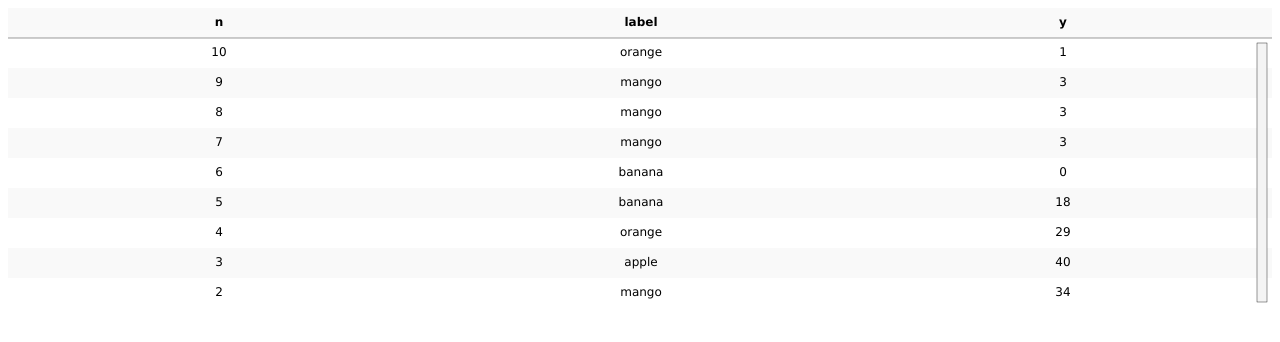
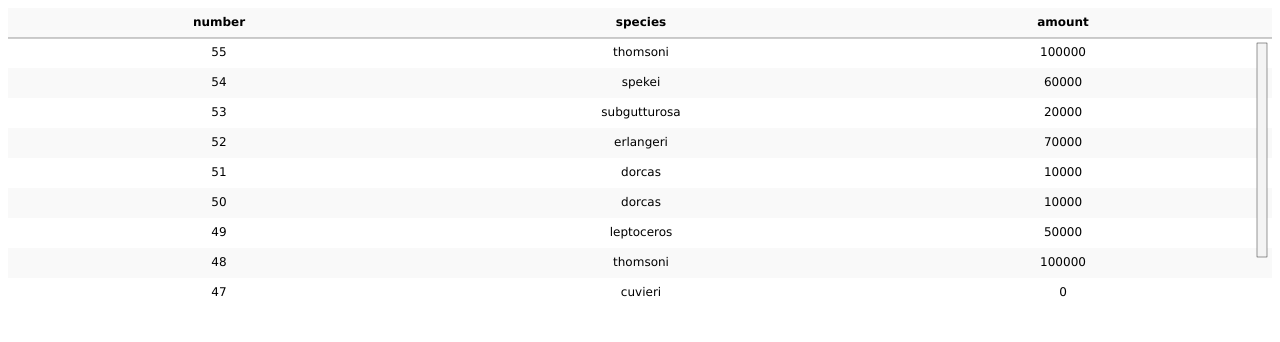
Before and after one commit to tsur/tabita, a website: page examples/table_chart_realtime.html in a window 1280 px wide. Drawn offline with Linux system fonts and the light colour scheme.

Commit message:
update readme

```diff
--- a/examples/table_chart_realtime.html
+++ b/examples/table_chart_realtime.html
@@ -6,18 +6,18 @@
     var chart = new Tabita.Table("chartContainer", {
 
       title:{
-        text: "Fruits sold in First Quarter"
+        text: "endangered Gazelle species"
       },
 
       headers: {
-        n: "int",
-        label: "string",
-        y: "int"
+        number: "int",
+        species: "string",
+        amount: "int"
       }
 
     });
 
-    var fruits = ["banana", "orange", "apple", "mango", "grape"];
+    var fruits = ["cuvieri", "dorcas", "subgutturosa", "bennettii", "gazella", "leptoceros", "spekei", "erlangeri", "albonotata", "rufifrons", "thomsoni", "dama", "granti", "soemmerringii"];
     var n = 5;
 
     var random = function(){
@@ -26,25 +26,23 @@
 
       n++;
 
-      // console.log(n);
-
-      return {n: n, label: fruits[r], y: r};
+      return {number: n, species: fruits[r], amount: r*10000};
 
     }
 
     chart.render([
-      { n: 5, label: "banana", y: 18 },
-      { n: 4, label: "orange", y: 29 },
-      { n: 3, label: "apple", y: 40 },
-      { n: 2, label: "mango", y: 34 },
-      { n: 1, label: "grape", y: 24 }
+      { number: 5, species: "cuvieri", amount: 25000 },
+      { number: 4, species: "dorcas", amount: 40000 },
+      { number: 3, species: "subgutturosa", amount: 35000 },
+      { number: 2, species: "bennettii", amount: 60000 },
+      { number: 1, species: "leptoceros", amount: 70000 }
     ]);
 
     setInterval(function(){
 
       chart.render([random()]);
 
-    }, 1000);
+    }, 100);
 
   }
   </script>
```
Also changed, not shown: README.md.
